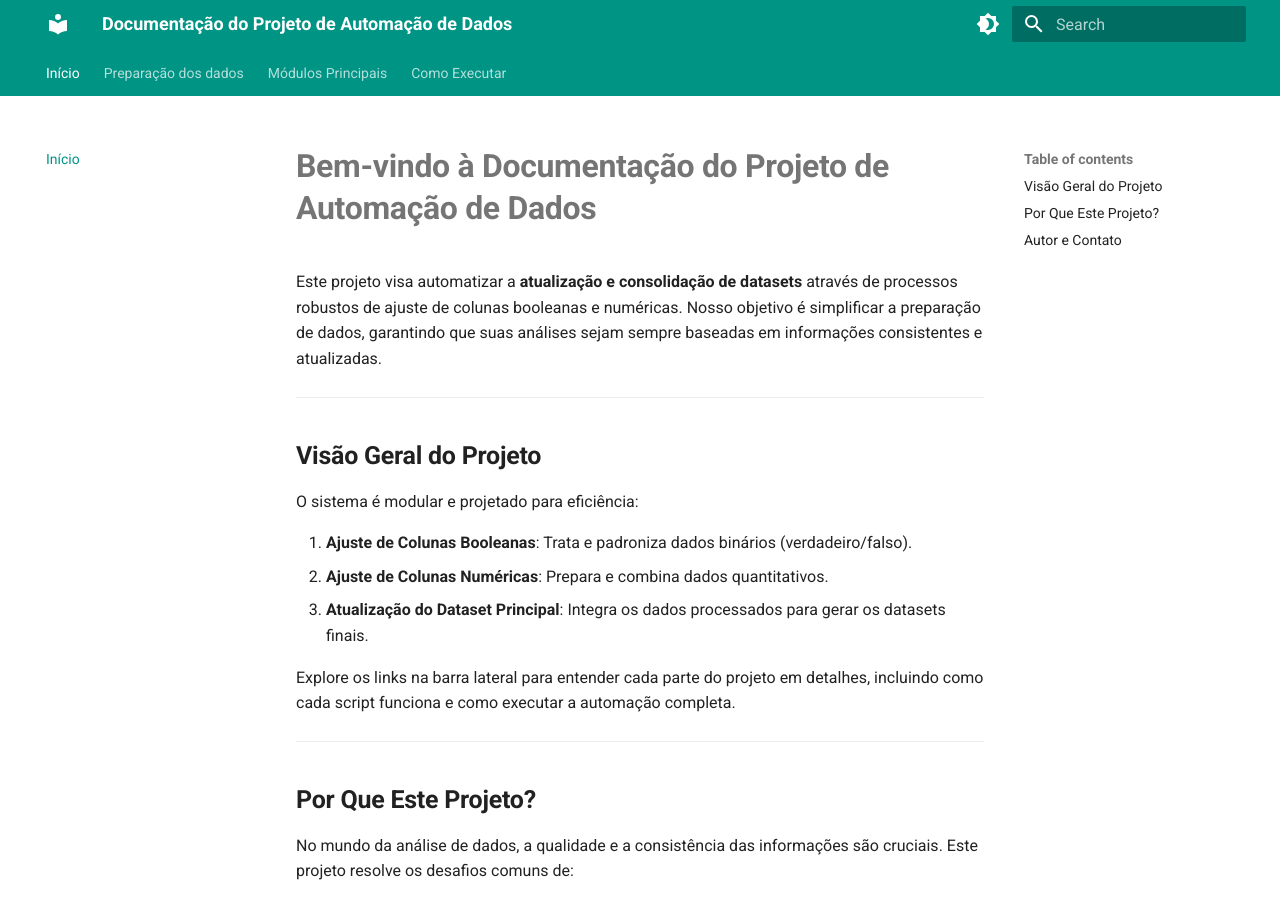
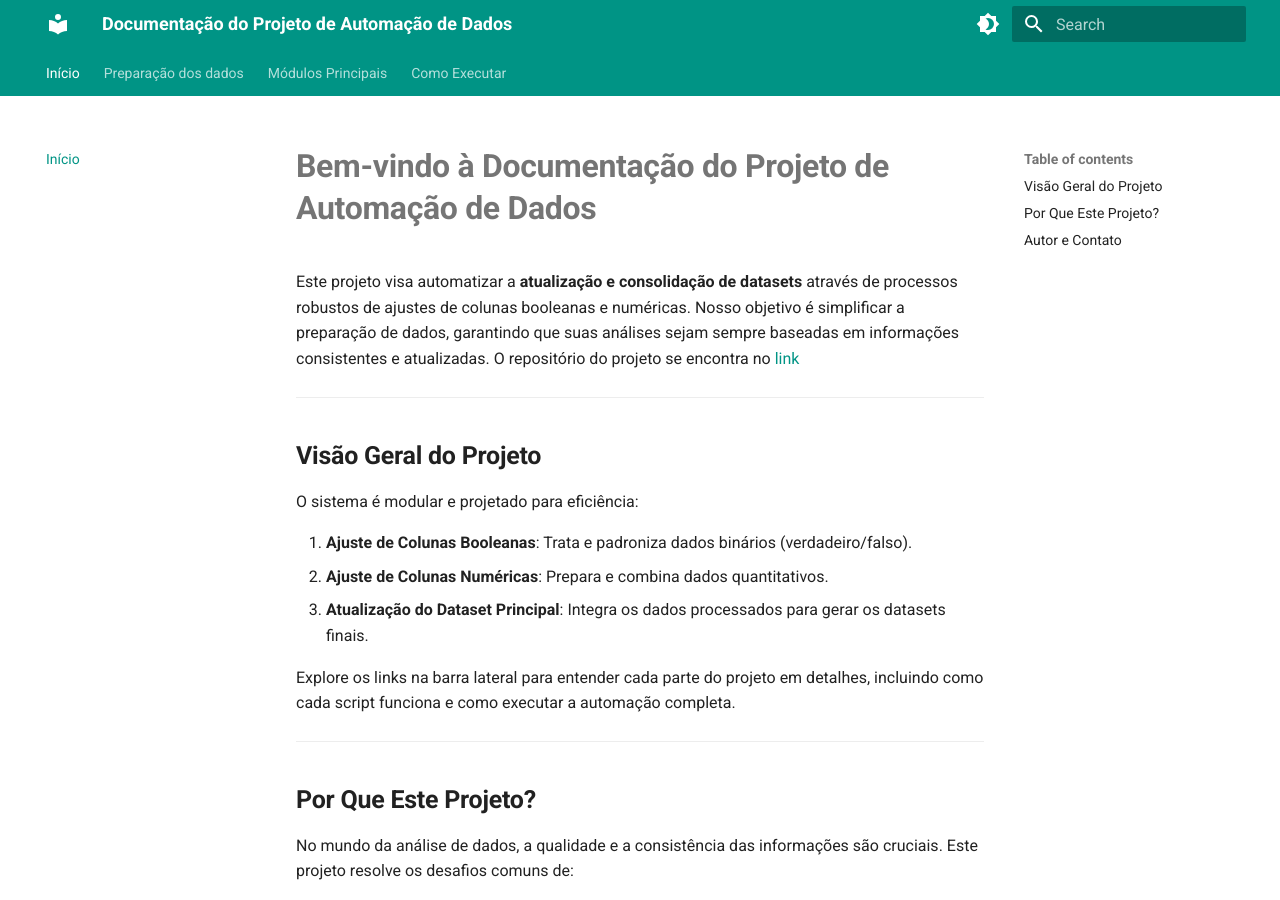
Before and after one commit to BruninSouza/Criar-DB-LabGov, an MkDocs documentation site: the page built from docs/index.md, in a window 1280 px wide and 900 px high. Built offline with MkDocs 1.6.1 and Material for MkDocs 9.7.7, drawn with Linux system fonts in a browser that asks for light colours.

Commit message:
update(doc): Atualizando pagina inicial da documentação

```diff
--- a/docs/index.md
+++ b/docs/index.md
@@ -1,6 +1,6 @@
 # **Bem-vindo à Documentação do Projeto de Automação de Dados**
 
-Este projeto visa automatizar a **atualização e consolidação de datasets** através de processos robustos de ajuste de colunas booleanas e numéricas. Nosso objetivo é simplificar a preparação de dados, garantindo que suas análises sejam sempre baseadas em informações consistentes e atualizadas.
+Este projeto visa automatizar a **atualização e consolidação de datasets** através de processos robustos de ajustes de colunas booleanas e numéricas. Nosso objetivo é simplificar a preparação de dados, garantindo que suas análises sejam sempre baseadas em informações consistentes e atualizadas. O repositório do projeto se encontra no [link](https://github.com/BruninSouza/Criar-DB-LabGov)
 
 ---
 
```
